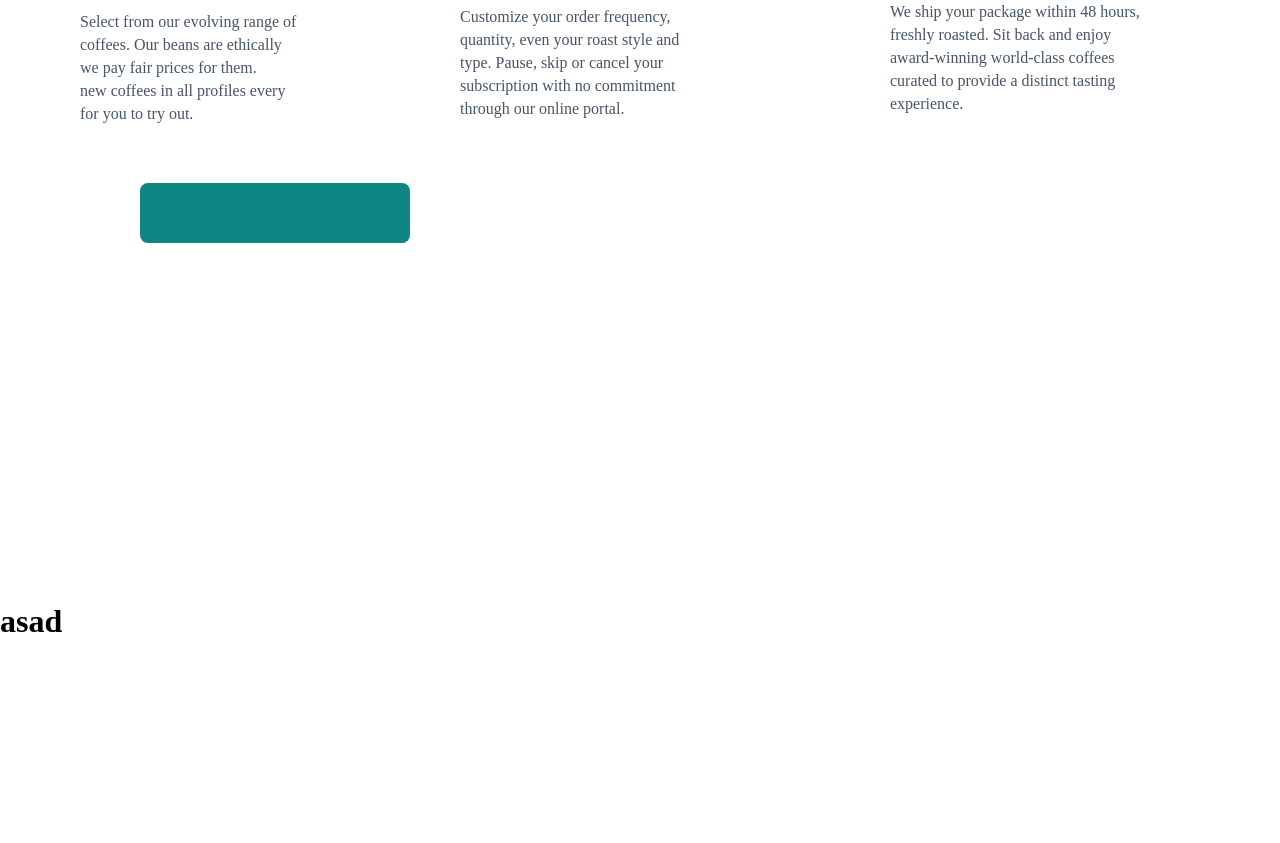
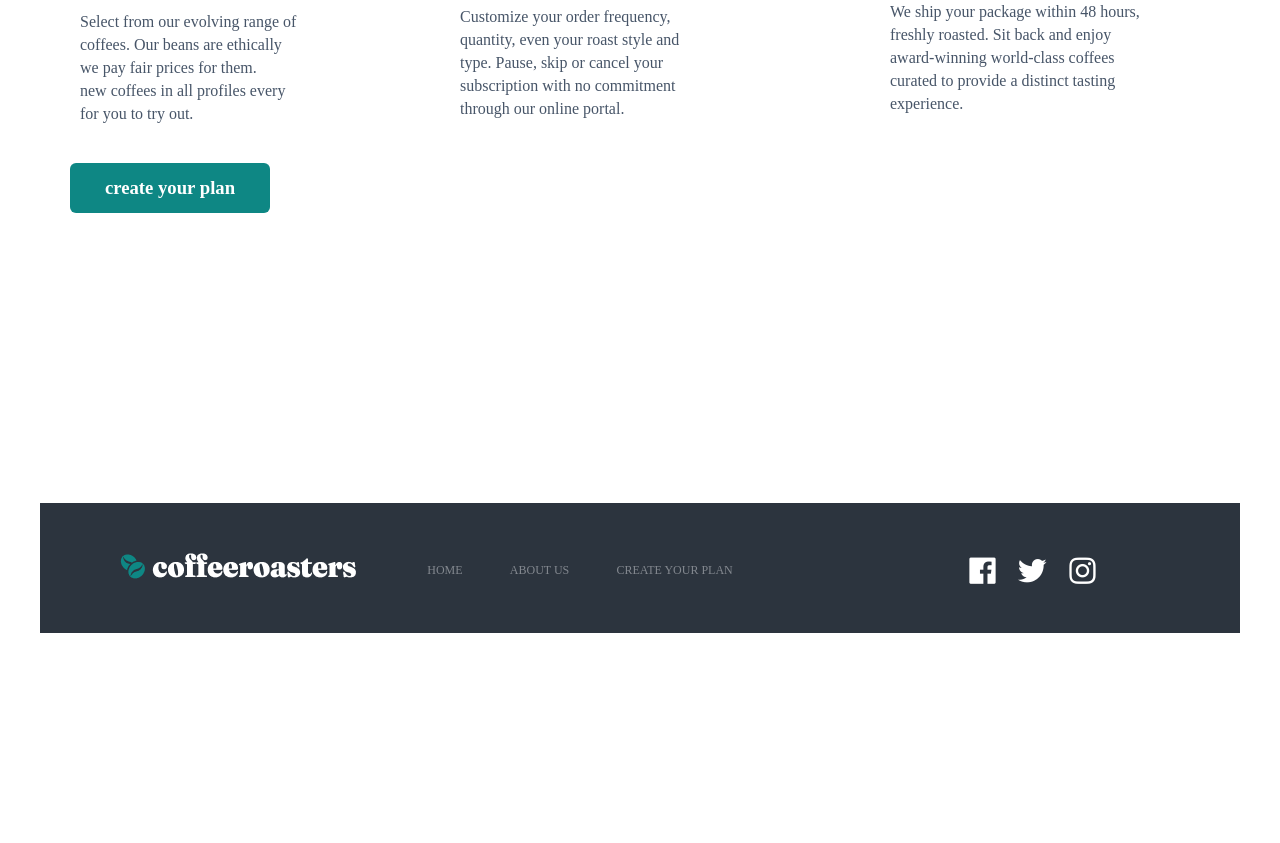
Before and after one commit to asadullo416/lesson4homework, a plain HTML site: page index.html in a window 1280 px wide. Shown: the part 3297-4140 px from the top of the page. Before the commit the page ends 3937 px from the top, so only its background shows below. Drawn offline with nearby package versions, Linux system fonts and the light colour scheme.

Commit message:
month-2 day-5 homework

```diff
--- a/index.html
+++ b/index.html
@@ -5,6 +5,7 @@
     <meta charset="UTF-8">
     <meta http-equiv="X-UA-Compatible" content="IE=edge">
     <meta name="viewport" content="width=device-width, initial-scale=1.0">
+    <link href='https://unpkg.com/boxicons@2.1.4/css/boxicons.min.css' rel='stylesheet'>
     <link rel="preconnect" href="https://fonts.googleapis.com">
     <link rel="preconnect" href="https://fonts.googleapis.com">
     <link rel="preconnect" href="https://fonts.googleapis.com">
@@ -25,6 +26,7 @@
                     <li class="li">about us</li>
                     <li class="li">create your plan</li>
                 </ul>
+
 
             </nav>
         </div>
@@ -202,15 +204,37 @@
                 </div>
 
                 <button class="first-button">
-
+                    <h3> create your plan</h3>
                 </button>
 
             </div>
         </section>
 
 
+        <footer class="moon">
+           <img class="moon__coffee" src="./img/Group 5 (2).png" alt="">
+           <ul class="moon__ul">
+            <li class="ul__li">HOME</li>
+            <li class="ul__li">ABOUT US</li>
+            <li class="ul__li">CREATE YOUR PLAN</li>
+           </ul>
+
+          <div class="icon-1">
+            <i class='bx bxl-facebook-square' style='color:#ffffff'  ></i>
+          </div>
+
+          <div class="icon-2">
+            <i class='bx bxl-twitter' style='color:#ffffff'  ></i>
+          </div>
+
+          <div class="icon-3">
+            <i class='bx bxl-instagram' style='color:#ffffff' ></i>
+          </div>
+
+        </footer>
+
+
         <h1 class="add">asad</h1>
-
     </main>
 
 
--- a/style.css
+++ b/style.css
@@ -87,7 +87,7 @@
 }
 
 
-.first-button {
+.hero .first-button {
     width: 270px;
     height: 60px;
     margin-top: 70px;
@@ -610,7 +610,70 @@
     margin-top: 5px;
 }
 
+.earth .first-button{
+    margin-left: 30px;
+    font-family: 'Fraunces', serif;
+    width: 200px;
+    height: 50px;
+    background: #0E8784;
+    border-radius:6px;
+    border: none;
+    color: #fff;
+    margin-top: 50px;
+    font-size: 16px;
+}
 
-.add {
-    margin-top: 500px;
+
+.moon{
+    width: 1200px;
+    background-color: #2C343E;
+    height: 130px;
+    margin: 400px auto;
 }
+
+.moon__coffee{
+    position: relative;
+    top: 50px;
+    left: 80px;
+}
+
+.moon__ul{
+    display: flex;
+    list-style-type: none;
+    justify-content: space-evenly;
+    width: 400px;
+    margin-left: 300px;
+    margin-top: 30px;
+}
+
+.ul__li{
+    font-size: 12px;
+    color: #83888F;
+}
+
+.moon .icon-1{
+    display: flex;
+    justify-content:end;
+    font-size: 35px;
+    position: relative;
+    top: -25px;
+    left: -240px;
+}
+
+.moon .icon-2{
+    display: flex;
+    justify-content:end;
+    font-size: 35px;
+    position: relative;
+    top: -60px;
+    left: -190px;
+}
+
+.moon .icon-3{
+    display: flex;
+    justify-content:end;
+    font-size: 35px;
+    position: relative;
+    top: -95px;
+    left: -140px;
+}
```
Also changed, not shown: img/Group 5 (2).png (added). Lines whose indentation alone changed are shown as unchanged.
